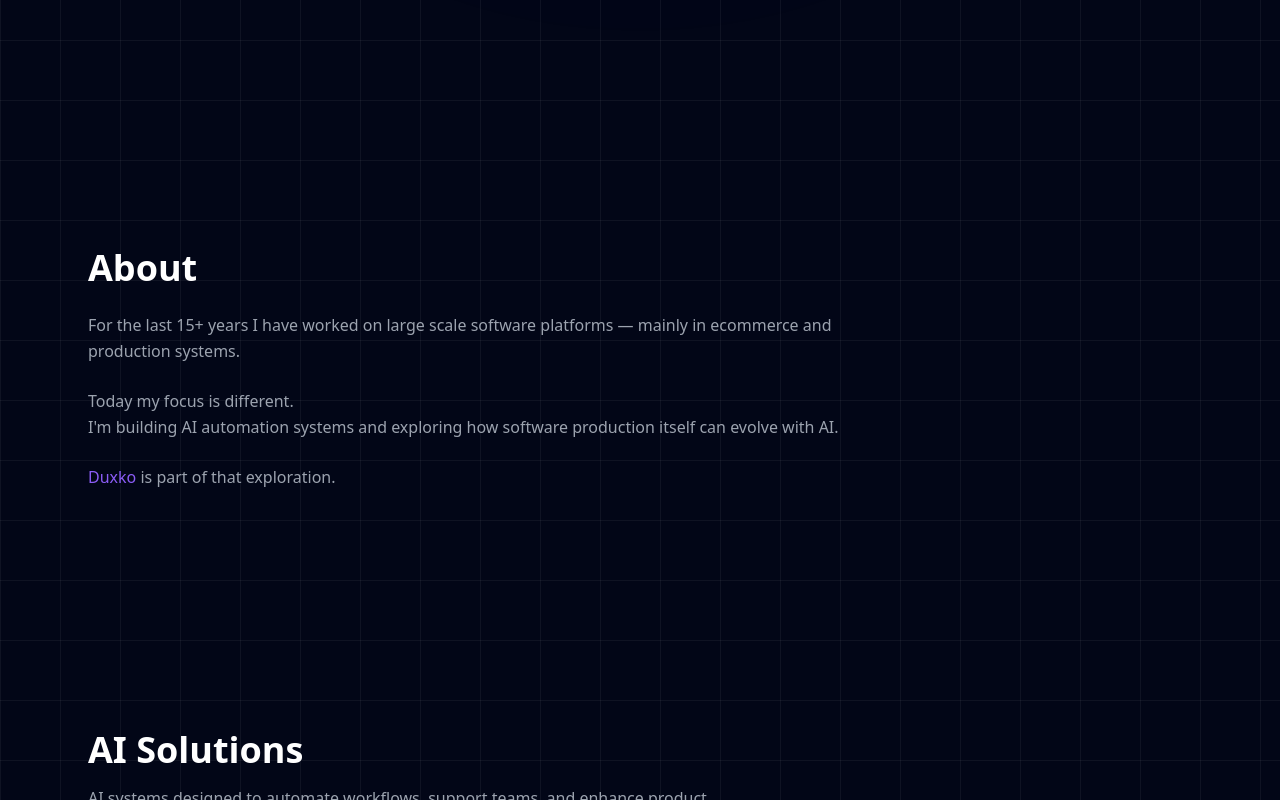
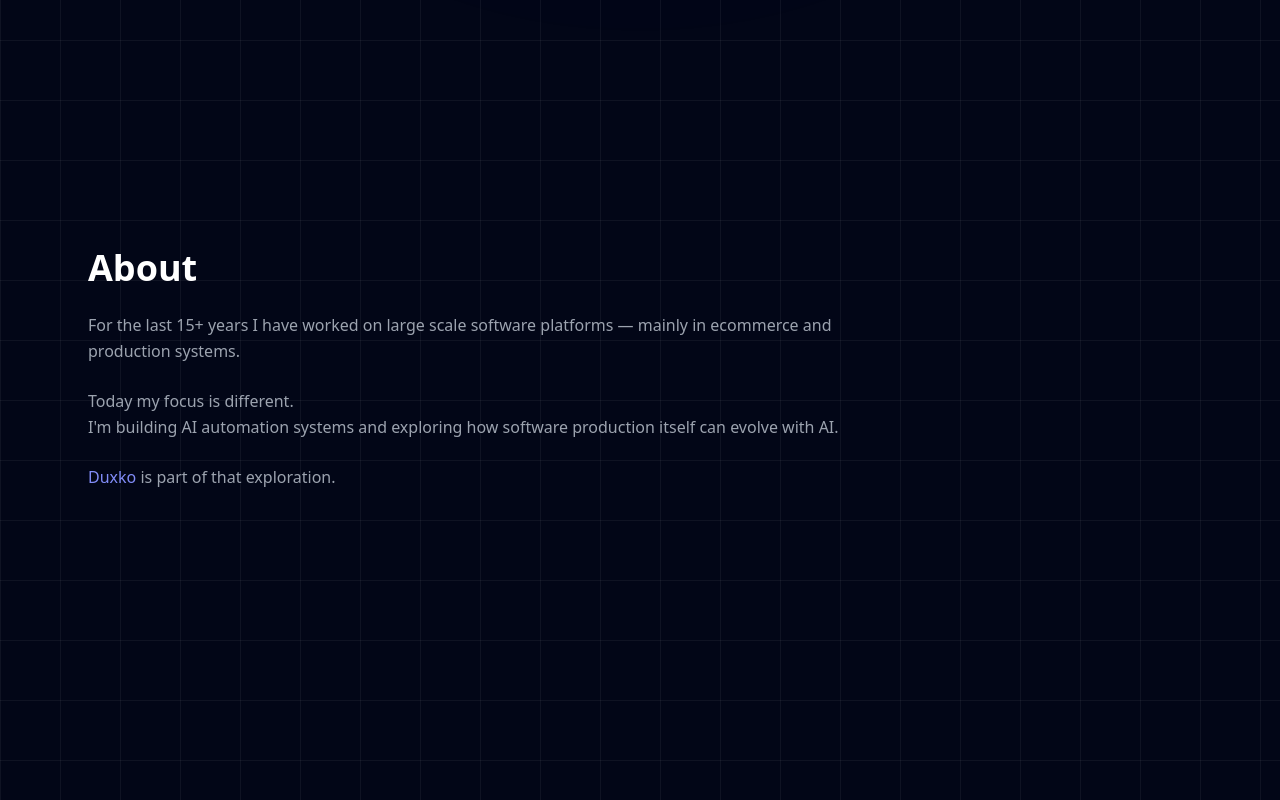
Before and after one commit to fernandofauth/fernandofauth.github.io, a React (Vite) app: page / in a window 1280 px wide. Shown: the part 680-1480 px from the top of the page. Built offline with nearby package versions, Linux system fonts and the light colour scheme.

Commit message:
feat: update About section styles for improved layout and link color

```diff
--- a/src/components/About.jsx
+++ b/src/components/About.jsx
@@ -8,7 +8,7 @@ export default function About() {
       whileInView={{ opacity: 1, y: 0 }}
       viewport={{ once: true, amount: 0.25 }}
       transition={{ duration: 0.6 }}
-      className="max-w-6xl mx-auto px-6 py-32 scroll-mt-24"
+      className="min-h-screen supports-[height:100svh]:min-h-[100svh] max-w-6xl mx-auto px-6 py-32 scroll-mt-32"
     >
       <h2 className="text-4xl font-bold mb-6">About</h2>
       <div className="text-gray-400 leading-relaxed max-w-3xl space-y-6">
@@ -25,7 +25,7 @@ export default function About() {
         </p>
 
         <p>
-          <a href="https://duxko.com" target="_blank" rel="noopener noreferrer" className="text-violet-500 hover:underline">Duxko</a> is part of that exploration.
+          <a href="https://duxko.com" target="_blank" rel="noopener noreferrer" className="text-indigo-400 hover:underline">Duxko</a> is part of that exploration.
         </p>
 
       </div>
```
